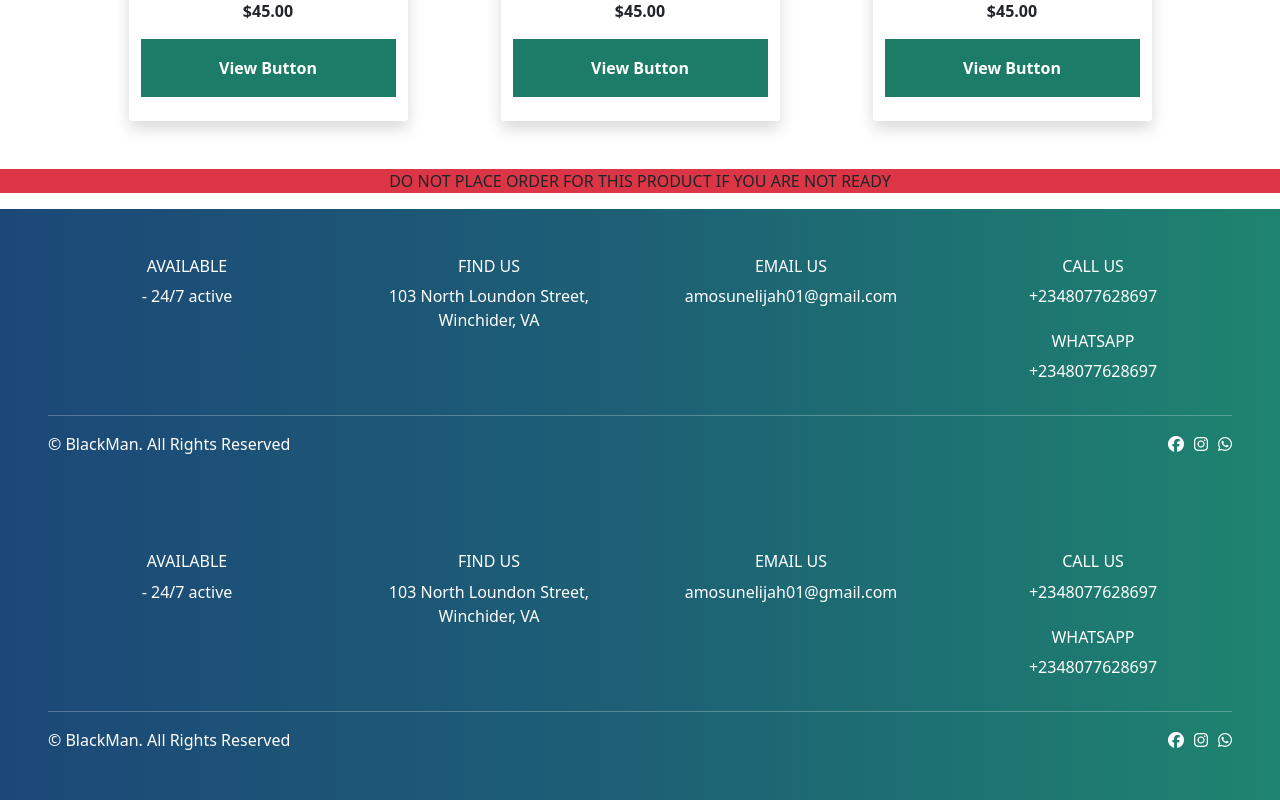
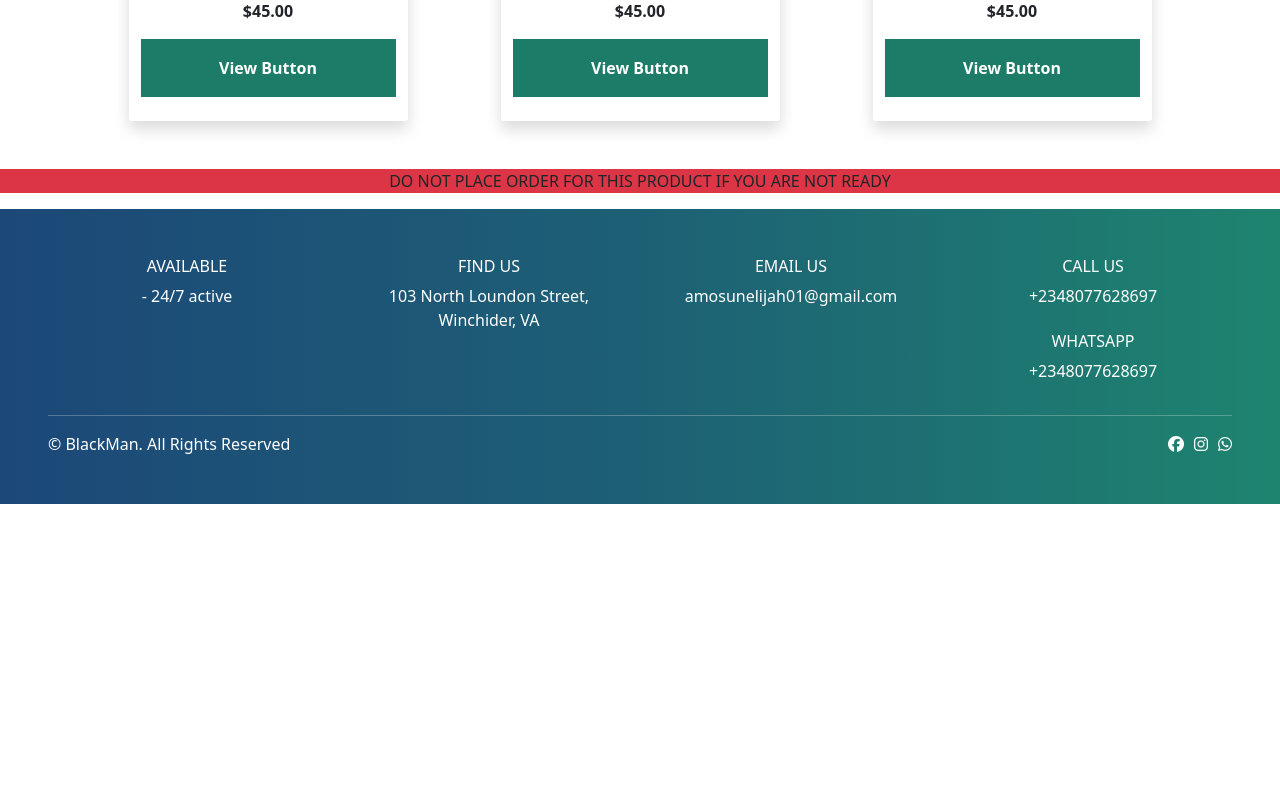
Before and after one commit to Agboola12/Product-Company, a React (Vite) app: page / in a window 1280 px wide. Shown: the part 1172-1972 px from the top of the page. After the commit the page ends 1676 px from the top, so only its background shows below. Built offline with nearby package versions, Linux system fonts and the light colour scheme.

Commit message:
wip footer

```diff
--- a/src/User/Home.jsx
+++ b/src/User/Home.jsx
@@ -69,53 +69,6 @@ const handleEmailClick = (email) => {
 
       <FooterBar/>
 
-
-      <div className='container-fluid mx-auto text-center p-5' id={style.footer}>
-            <div className='row '>
-                <div className='col-lg-3'>
-                    <p>
-                <h6 className="text-medium text-uppercase text-white">Available</h6>
-                        - 24/7 active
-                    </p>
-                </div>
-                <div className='col-lg-3'>
-                    <p>
-                <h6 className="text-medium text-uppercase text-white">Find Us</h6>
-                        103 North Loundon Street, <br />
-                        Winchider, VA
-                    </p>
-                </div>
-                <div className='col-lg-3'>
-                <h6 className="text-medium text-uppercase text-white">Email Us</h6>
-                    <ul className="list-unstyled">
-                        <li className='text-white text-decoration-none' onClick={() => handleEmailClick('amosunelijah01@gmail.com')}>amosunelijah01@gmail.com</li>
-                    </ul>
-                </div>
-                <div className='col-lg-3'>
-                <h6 className="text-medium text-uppercase text-white">Call Us </h6>
-                    <ul className="list-unstyled">
-                        <li className='text-white text-decoration-none' onClick={() => handleMobileClick('+2348077628697')}>+2348077628697 </li>
-                <h6 className="text-medium text-uppercase text-white mt-4">Whatsapp</h6>
-                        <li className='text-white text-decoration-none' onClick={() => handleMobileClick('+2348077628697')}>+2348077628697</li>
-                    </ul>
-                </div>
-            </div>
-            <hr />
-            <div className="row">
-                <div className="col-lg-12">
-                    <div className="d-flex justify-content-between align-items-center">
-                        <div>© BlackMan. All Rights Reserved</div>
-
-                        <ul className="list-unstyled d-flex mb-0" style={{ gap: "10px" }}>
-                            <li><Link to="https://www.facebook.com/elijah.amosun.79?mibextid=ibOpuV" className="text-white"><i className="fab fa-facebook"></i></Link></li>
-                            <li><Link to="https://www.instagram.com/amosunelijah01?igsh=MTk4eDl6Zjk5OXlmMQ%3D%3D&utm_source=qr" className="text-white"><i className="fab fa-instagram"></i></Link></li>
-                            <li><Link to="https://wa.link/sea1s7" className="text-white"><i className="fab fa-whatsapp"></i></Link></li>
-                        </ul>
-                    </div>
-                </div>
-            </div>
-        </div>
-
     </div>
   )
 }
```
